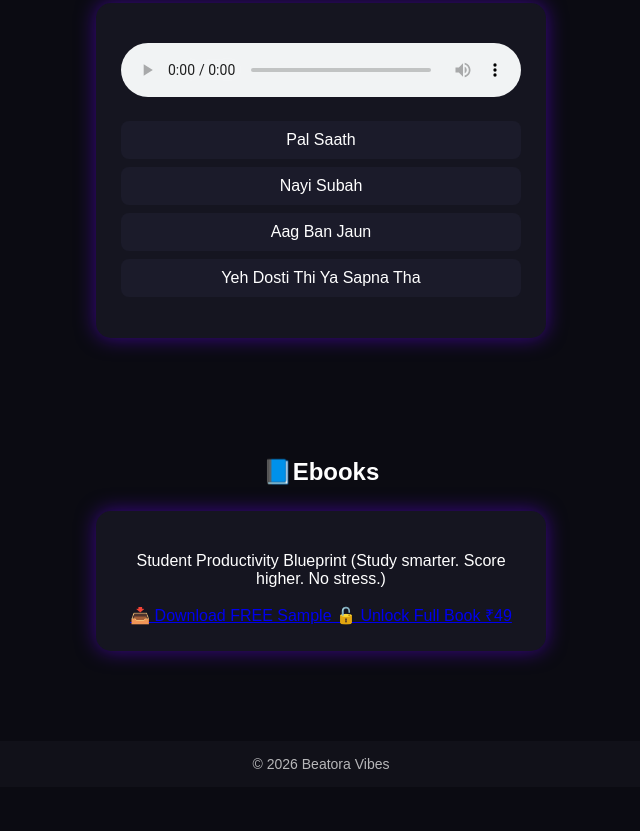
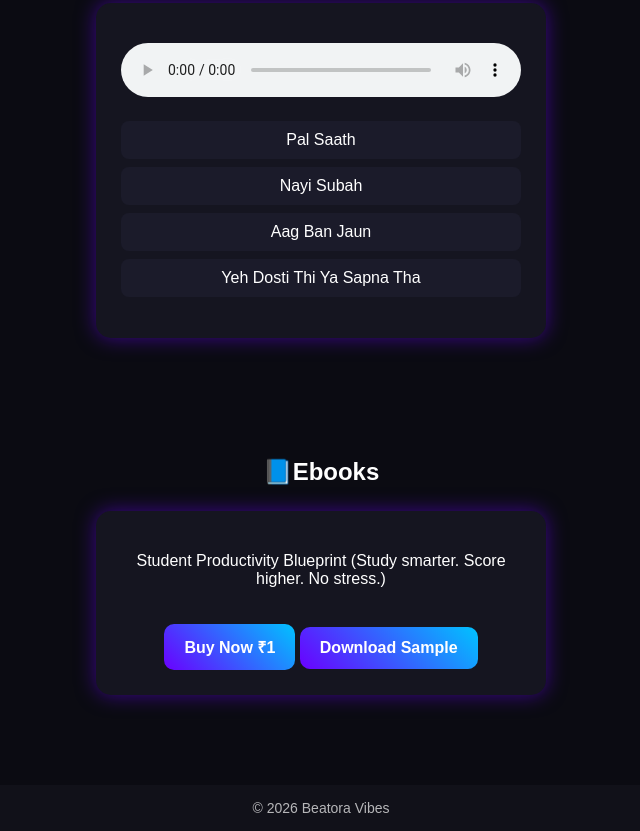
Before and after one commit to BeatoraVibes/Beatora_vibes, a plain HTML site: page index.html in a window 1280 px wide. Shown: the part 349-1180 px from the top of the page, without its empty margins (319-959 px from the left). Before the commit the page ends 1136 px from the top, so only its background shows below. Drawn offline with Linux system fonts and the light colour scheme.

Commit message:
Update index.html

```diff
--- a/index.html
+++ b/index.html
@@ -143,8 +143,8 @@ footer{
     </audio>
 
     <ul class="playlist">
-      <li onclick="playSong('Pal Saath.mpeg')">Pal Saath</li>
-      <li onclick="playSong('Nayi-Subah.mpeg')">Nayi Subah</li>
+      <li onclick="playSong('Pal Saath.mp3')">Pal Saath</li>
+      <li onclick="playSong('Nayi-Subah.mp3')">Nayi Subah</li>
       <li onclick="playSong('Aag Ban Jaun.mpeg')">Aag Ban Jaun</li>
       <li onclick="playSong('Yeh Dosti Thi Ya Sapna Tha.mpeg')">
         Yeh Dosti Thi Ya Sapna Tha
@@ -166,15 +166,16 @@ footer{
       <p> Student Productivity Blueprint
         (Study smarter. Score higher. No stress.)</p>
 
-      <!-- FREE SAMPLE -->
-      <a href="Student-Productivity-Blueprint-sample.pdf" class="buy">
-        📥 Download FREE Sample
-      </a>
+      <!-- BUY BUTTON -->
+    <a href="https://rzp.io/rzp/3FBFV4HJ" target="_blank" class="button buy">
+      Buy Now ₹1
+    </a>
 
-      <!-- PAID FULL -->
-      <a href="https://rzp.io/rzp/3FBFV4HJ" target="_blank" class="buy">
-        🔓 Unlock Full Book ₹49
-      </a>
+    <!-- SAMPLE DOWNLOAD -->
+    <a href="student-productivity-blueprint-sample.pdf" target="_blank" class="button sample">
+      Download Sample
+    </a>
+
 
     </div>
 
```
